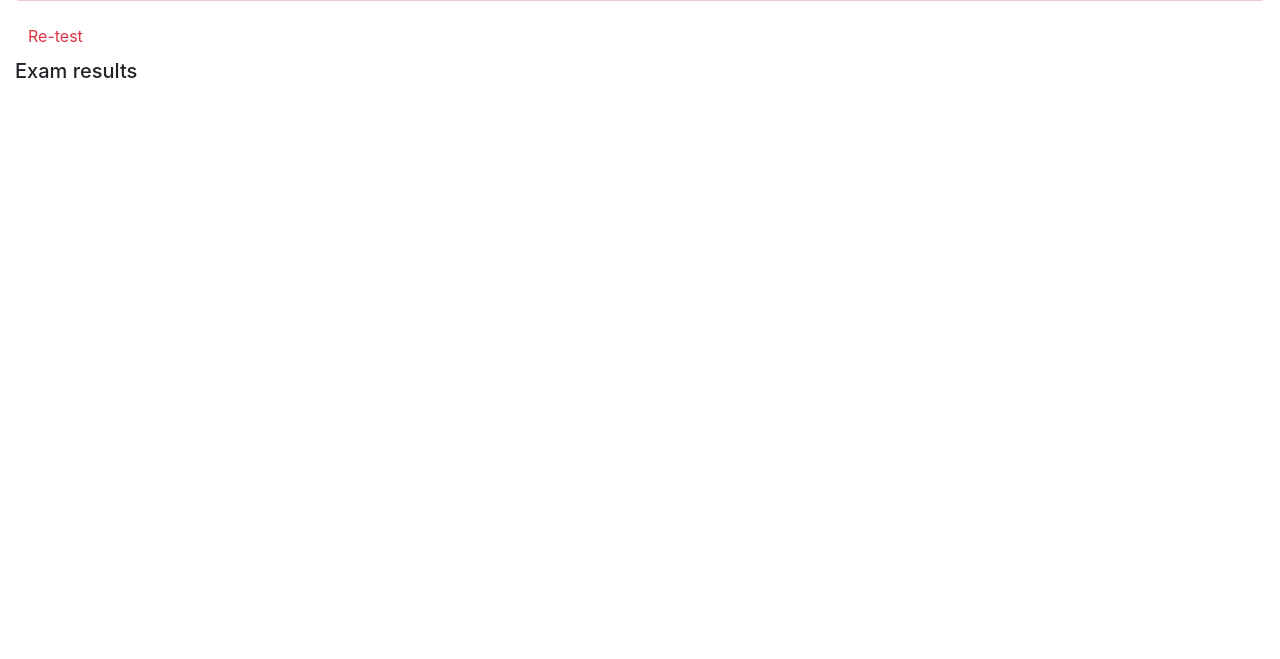
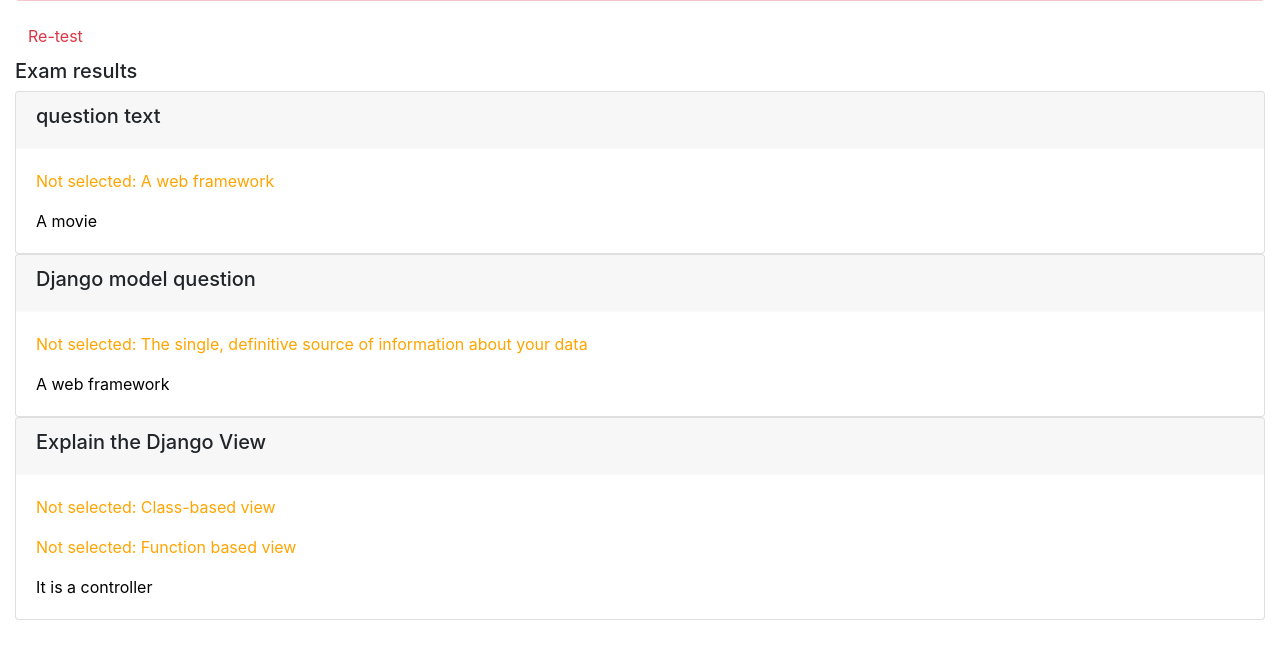
Before and after one commit to vickyvxr/ibm-final-cloud-app-with-database, a Django app: page /onlinecourse/course/1/submission/1/result/ in a window 1280 px wide. Shown: the part 105-764 px from the top of the page. Run offline with Django 3.2, Linux system fonts and the light colour scheme; data comes from the database, SQL or seed files in the repository; both versions use the stored data as it was after the commit; some libraries are stand-ins or nearby versions.

Commit message:
lab 3 ready

```diff
--- a/onlinecourse/templates/onlinecourse/exam_result_bootstrap.html
+++ b/onlinecourse/templates/onlinecourse/exam_result_bootstrap.html
@@ -50,6 +50,26 @@
         <div class="card-columns-vertical mt-1">
         <h5 class="">Exam results</h5>
             <!--HINT Display exam results-->
+            {% for question in course.question_set.all %}
+                <div class="card">
+                    <div class="card-header border-light">
+                        <h5>{{question.text}}</h5>
+                    </div>
+                    <div class="card-body">
+                        {% for choice in question.choice_set.all %}
+                           {% if choice.is_correct and choice.id in choices %}
+                            <p class="card-text" style="color:green">Correct answer: {{choice.text}}</p>
+                        ºº{% elif choice.is_correct and choice.id not in choices %}
+                            <p class="card-text" style="color:orange">Not selected: {{choice.text}}</p>
+                            {% elif choice.is_correct == False and choice.id in choices %}
+                            <p class="card-text" style="color:red">Wrong answer: {{choice.text}}</p>
+                            {% else %}
+                            <p class="card-text" style="color:black">{{choice.text}}</p>
+                            {% endif %}
+                        {% endfor %}
+                    </div>
+                </div>
+            {% endfor %}
         </div>
     </div>
 </body>
--- a/onlinecourse/views.py
+++ b/onlinecourse/views.py
@@ -153,6 +153,8 @@
     return render(
         request,
         'onlinecourse/exam_result_bootstrap.html',
-        {"course":course, "choices":choices,"mark":mark, "total_mark": total_mark,
+        {"course":course, "choices":choices,"mark":mark,
+            "total_mark": total_mark,
+            "submission": submission,
             "grade": int((mark / total_mark) * 100) }
     )
```
Also changed, not shown: db.sqlite3.
